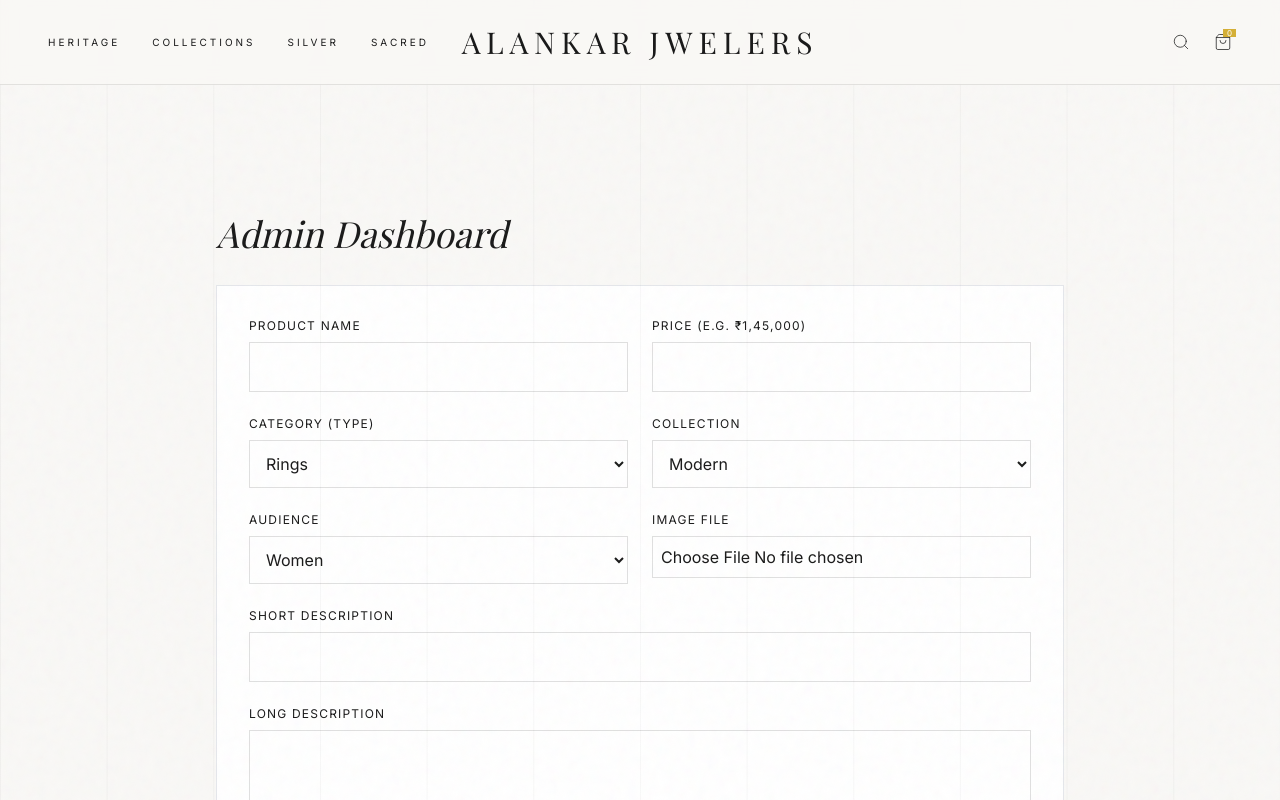
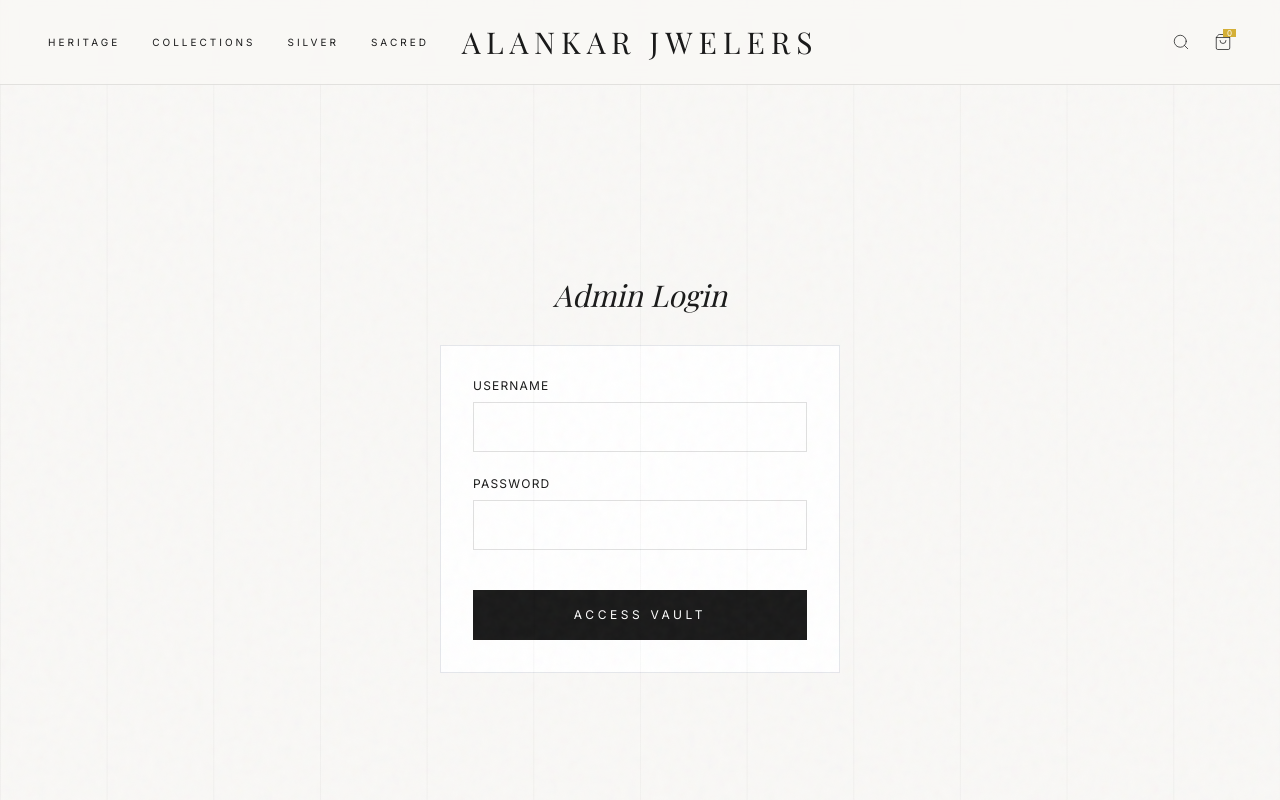
Before and after one commit to sahilc497/Alankar-Jwelers, a Next.js app: page /admin in a window 1280 px wide. Shown: the top 800 px of the page. Built offline with nearby package versions, Linux system fonts and the light colour scheme; no server answers; a web font is replaced by a local one.

Commit message:
feat: add client-side security lock to admin panel

```diff
--- a/src/app/admin/page.tsx
+++ b/src/app/admin/page.tsx
@@ -9,6 +9,12 @@
   const supabase = createClient();
   const [loading, setLoading] = useState(false);
   const [message, setMessage] = useState('');
+
+  // Security Lock State
+  const [isAuthenticated, setIsAuthenticated] = useState(false);
+  const [username, setUsername] = useState('');
+  const [password, setPassword] = useState('');
+  const [loginError, setLoginError] = useState('');
 
   const [formData, setFormData] = useState({
     name: '',
@@ -93,6 +99,40 @@
       setLoading(false);
     }
   };
+
+  const handleLogin = (e: React.FormEvent) => {
+    e.preventDefault();
+    if (username === 'Admin' && password === 'Admin@123') {
+      setIsAuthenticated(true);
+      setLoginError('');
+    } else {
+      setLoginError('Invalid credentials');
+    }
+  };
+
+  if (!isAuthenticated) {
+    return (
+      <Layout>
+        <div className="max-w-md mx-auto py-48 px-6">
+          <h1 className="text-3xl font-serif italic mb-8 text-center">Admin Login</h1>
+          {loginError && <p className="text-red-600 mb-6 text-center text-sm">{loginError}</p>}
+          <form onSubmit={handleLogin} className="space-y-6 bg-white p-8 border border-gray-200">
+            <div>
+              <label className="block text-xs uppercase tracking-widest mb-2">Username</label>
+              <input required type="text" value={username} onChange={e => setUsername(e.target.value)} className="w-full border p-3 focus:outline-none" />
+            </div>
+            <div>
+              <label className="block text-xs uppercase tracking-widest mb-2">Password</label>
+              <input required type="password" value={password} onChange={e => setPassword(e.target.value)} className="w-full border p-3 focus:outline-none" />
+            </div>
+            <Button type="submit" className="w-full bg-black text-white py-4 mt-4">
+              Access Vault
+            </Button>
+          </form>
+        </div>
+      </Layout>
+    );
+  }
 
   return (
     <Layout>
```
